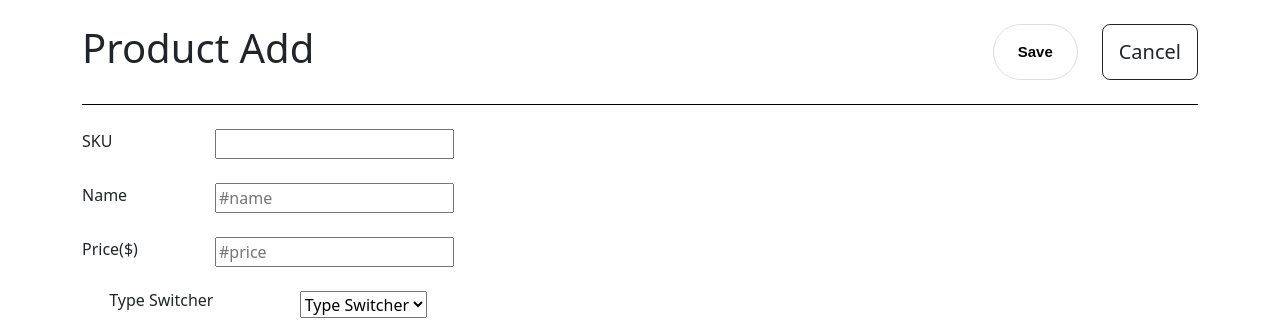
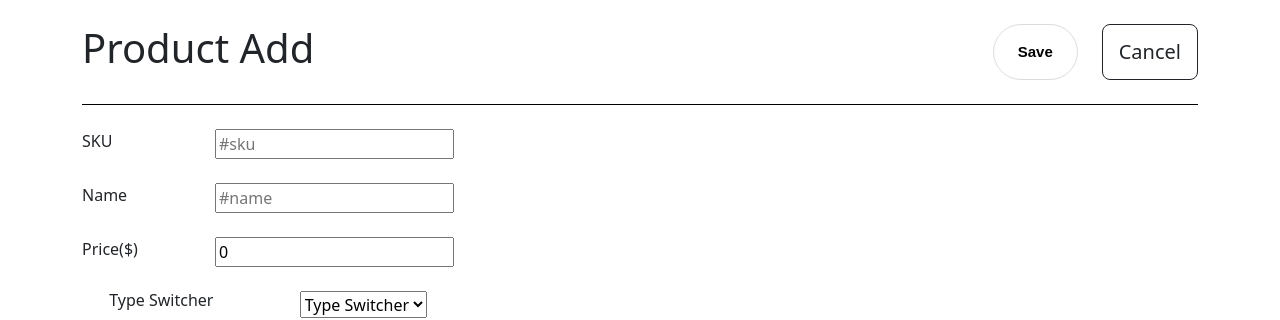
Before and after one commit to codingisreallyhard/React-Products-Project, a React (Create React App) app: page /add-product in a window 1280 px wide. Shown: the top 320 px of the page. Built offline with nearby package versions, Linux system fonts and the light colour scheme.

Commit message:
added code for input validation

```diff
--- a/src/Products/NewProduct/NewProduct.js
+++ b/src/Products/NewProduct/NewProduct.js
@@ -10,12 +10,12 @@ function NewProduct() {
   const [inputs, setInputs] = useState({
     name: "",
     sku: "",
-    price: "",
-    kg: "",
-    mb: "",
-    width: "",
-    length: "",
-    height: "",
+    price: 0,
+    kg: 0,
+    mb: 0,
+    width: 0,
+    length: 0,
+    height: 0,
   });
 
   const [type, setType] = useState("typeswitcher");
@@ -26,7 +26,13 @@ function NewProduct() {
     register,
     handleSubmit,
     formState: { errors },
-  } = useForm();
+  } = useForm({
+    defaultValues: {
+      sku: "",
+      name: "",
+      price: "",
+    },
+  });
 
   useEffect(() => {
     type === "dvd" ? setDvd(true) : setDvd(false);
@@ -39,12 +45,15 @@ function NewProduct() {
     setType(e.target.value);
   };
 
+  console.log(register);
+
   const handleChange = (event) => {
+    event.persist();
     const name = event.target.name;
     const value = event.target.value;
     setInputs((values) => ({ ...values, [name]: value }));
   };
-  const submitHandler = () => {
+  const submitHandler = (event) => {
     // event.preventDefault();
     console.log(inputs);
     axios
@@ -61,6 +70,7 @@ function NewProduct() {
       .then(() => {
         console.log("Added");
       });
+    console.log(event);
     navigate("/");
   };
 
@@ -85,34 +95,37 @@ function NewProduct() {
                 <div className="divcontainer">
                   <label>SKU </label>
                   <input
-                    value={inputs.sku}
+                    // value={inputs.sku}
                     type="text"
                     name="sku"
                     onChange={handleChange}
-                    // placeholder="#sku"
-                    // {...register("sku", {
-                    //   required: "Please, submit required data",
-                    // })}
+                    placeholder="#sku"
+                    {...register("sku2", {
+                      required: "Please, submit required data",
+                    })}
                   />
                 </div>
-                {errors.sku && (
-                  <div className="validationerror">{errors.sku.message}</div>
+                {errors.sku2 && (
+                  <div className="validationerror">{errors.sku2.required}</div>
                 )}
                 <div className="divcontainer">
                   <label>Name </label>
                   <input
-                    value={inputs.name}
+                    // defaultValue={}
+                    // value={inputs.name}
                     type="text"
                     name="name"
                     onChange={handleChange}
                     placeholder="#name"
-                    // {...register("name", {
-                    //   required: "Please, submit required data",
-                    // })}
+                    {...register("name2", {
+                      required: "Please, submit required data",
+                    })}
                   />
                 </div>
-                {errors.name && (
-                  <div className="validationerror">{errors.name.message}</div>
+                {errors.name2 && (
+                  <div className="validationerror">
+                    Please, submit required data
+                  </div>
                 )}
                 <div className="divcontainer">
                   <label>Price($) </label>
@@ -132,7 +145,9 @@ function NewProduct() {
                   />
                 </div>
                 {errors.price && (
-                  <div className="validationerror">{errors.price.message}</div>
+                  <div className="validationerror">
+                    Please, submit required data
+                  </div>
                 )}
                 <div className="divcontainer typeswitchcontainer ">
                   <h6 className="smallswitchtype">Type Switcher</h6>
@@ -159,11 +174,12 @@ function NewProduct() {
                       <div className="divcontainer">
                         <label>KG</label>
                         <input
-                          type="text"
+                          value={inputs.kg}
+                          type="number"
                           placeholder="Weight in KG"
-                          id="weight"
+                          id="kg"
                           onChange={handleChange}
-                          name="weight"
+                          name="kg"
                           // {...register("kg1", {
                           //   required: "Please, submit required data",
                           //   pattern: {
@@ -190,7 +206,7 @@ function NewProduct() {
 
                         <input
                           value={inputs.height}
-                          type="text"
+                          type="number"
                           placeholder="Height in CM"
                           id="height"
                           name="height"
@@ -214,7 +230,7 @@ function NewProduct() {
                         <label>Width</label>
                         <input
                           value={inputs.width}
-                          type="text"
+                          type="number"
                           placeholder=" Width in CM"
                           id="width"
                           name="width"
@@ -238,7 +254,7 @@ function NewProduct() {
                         <label>Length</label>
                         <input
                           value={inputs.length}
-                          type="text"
+                          type="number"
                           placeholder="Length in CM"
                           id="length"
                           name="length"
@@ -267,7 +283,7 @@ function NewProduct() {
                         <label>MB</label>
                         <input
                           value={inputs.mb}
-                          type="text"
+                          type="number"
                           placeholder="Size in MB"
                           id="size"
                           name="mb"
```
Also changed, not shown: 1 other file (tests, documents, lock files or other folders).
